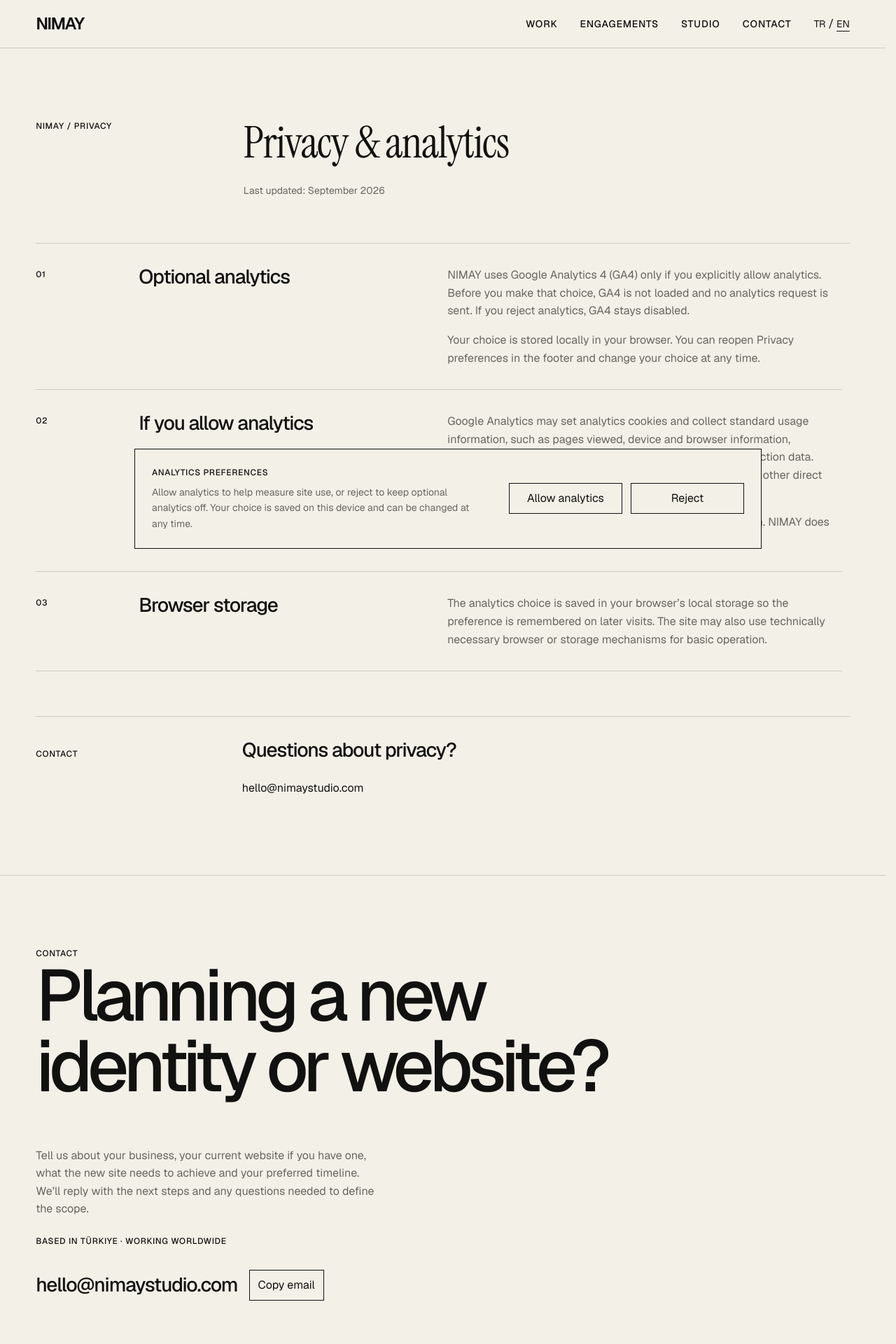
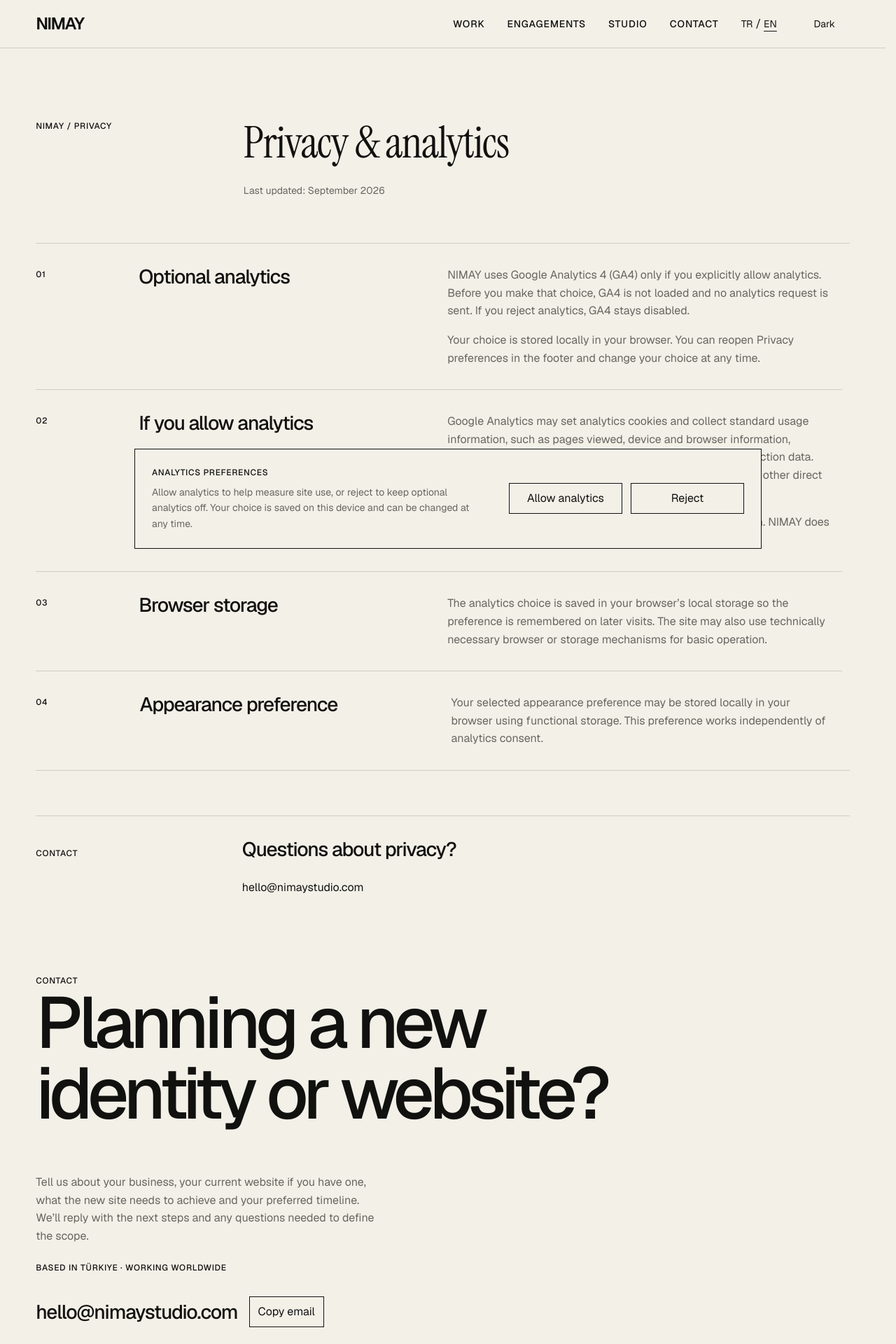
Before and after one commit to nailkhmrn/nimay-studio, a Next.js app: page /en/privacy in a window 1280 px wide. Shown: the top 1920 px of the page at 70% size. Built offline with nearby package versions, Linux system fonts and the light colour scheme.

Commit message:
Add dark theme and mobile pricing polish

```diff
--- a/app/[locale]/layout.tsx
+++ b/app/[locale]/layout.tsx
@@ -5,6 +5,7 @@ import { notFound } from "next/navigation";
 import { AnalyticsConsent } from "@/components/analytics/analytics-consent";
 import { SiteFooter } from "@/components/layout/site-footer";
 import { SiteHeader } from "@/components/layout/site-header";
+import { ThemeInitScript } from "@/components/theme/theme-init-script";
 import { getSiteContent, isLocale, locales } from "@/lib/i18n";
 import "../globals.css";
 
@@ -46,7 +47,8 @@ export default async function LocaleLayout({ children, params }: Readonly<{ chil
   if (!isLocale(locale)) notFound();
   const content = getSiteContent(locale);
   return (
-    <html lang={locale} className={`${geist.variable} ${instrument.variable}`}>
+    <html lang={locale} suppressHydrationWarning className={`${geist.variable} ${instrument.variable}`}>
+      <head><ThemeInitScript /></head>
       <body className="site-shell">
         <a className="skip-link" href="#main-content">{content.labels.skipToContent}</a>
         <SiteHeader locale={locale} content={content} />
--- a/app/[locale]/privacy/page.tsx
+++ b/app/[locale]/privacy/page.tsx
@@ -50,6 +50,13 @@ export default async function PrivacyPage({ params }: { params: Promise<{ locale
             </section>
           ))}
         </div>
+        <section className="privacy-entry" aria-labelledby="privacy-04">
+          <span className="type-label privacy-number">04</span>
+          <h2 id="privacy-04" className="type-h2">{locale === "tr" ? "Görünüm tercihi" : "Appearance preference"}</h2>
+          <div className="privacy-copy">
+            <p className="type-body">{locale === "tr" ? "Seçtiğiniz görünüm tercihi, işlevsel depolama kullanılarak tarayıcınızda yerel olarak saklanabilir. Bu tercih, analiz izninden bağımsız olarak çalışır." : "Your selected appearance preference may be stored locally in your browser using functional storage. This preference works independently of analytics consent."}</p>
+          </div>
+        </section>
         <section className="privacy-contact" aria-labelledby="privacy-contact-title">
           <p className="type-label">{content.privacy.contactLabel}</p>
           <h2 id="privacy-contact-title" className="type-h2">{content.privacy.contactHeading}</h2>
--- a/app/globals.css
+++ b/app/globals.css
@@ -21,11 +21,18 @@
   --secondary: #68665f;
   --surface: #e8e4da;
   --paper: #faf8f3;
-  --hairline: rgba(17, 17, 15, 0.16);
+  --hairline: rgb(17 17 15 / 16%);
   --graphite: var(--secondary);
   --line: var(--hairline);
   --accent: var(--ink);
   --deep-ink: var(--ink);
+  --footer-background: var(--canvas);
+  --footer-foreground: var(--ink);
+  --footer-muted: var(--secondary);
+  --footer-line: var(--hairline);
+  --focus-color: var(--ink);
+  --selection-background: var(--ink);
+  --selection-foreground: var(--canvas);
   --type-display: clamp(3rem, 1.25rem + 6.5vw, 7.5rem);
   --type-hero: clamp(3.625rem, 3.25rem + 1.5vw, 4rem);
   --type-project: clamp(2.25rem, 1.75rem + 2vw, 3.5rem);
@@ -60,6 +67,27 @@
   --header-height: 4.25rem;
 }
 
+:root[data-theme="dark"] {
+  color-scheme: dark;
+  --canvas: #161510;
+  --ink: #f3f0e8;
+  --secondary: #b3afa5;
+  --surface: #211f19;
+  --paper: #1b1915;
+  --hairline: rgb(243 240 232 / 18%);
+  --graphite: var(--secondary);
+  --line: var(--hairline);
+  --accent: #f3f0e8;
+  --deep-ink: #0f0e0b;
+  --footer-background: #211f19;
+  --footer-foreground: #f3f0e8;
+  --footer-muted: #b3afa5;
+  --footer-line: rgb(243 240 232 / 18%);
+  --focus-color: #f3f0e8;
+  --selection-background: #f3f0e8;
+  --selection-foreground: #161510;
+}
+
 @media (min-width: 40rem) {
   :root { --page-gutter: 2rem; --grid-gap: 1.25rem; }
 }
@@ -86,8 +114,8 @@
   a { color: inherit; }
   button, input, textarea, select { font: inherit; }
   img, svg { max-width: 100%; }
-  ::selection { color: var(--canvas); background: var(--accent); }
-  :focus-visible { outline: 2px solid var(--accent); outline-offset: 5px; }
+  ::selection { color: var(--selection-foreground); background: var(--selection-background); }
+  :focus-visible { outline: 2px solid var(--focus-color); outline-offset: 5px; }
 }
 
 @layer components {
@@ -98,6 +126,7 @@
   .content-width { max-width: var(--reading-width); }
   .stack > * + * { margin-block-start: var(--space-5); }
   .type-display { font-size: var(--type-display); line-height: 0.98; font-weight: 500; letter-spacing: -0.065em; }
+  .footer-heading .type-display { overflow-wrap: break-word; }
   .type-hero { font-family: var(--font-instrument), serif; font-size: var(--type-hero); line-height: 0.98; font-weight: 400; letter-spacing: -0.025em; }
   .type-project { font-family: var(--font-instrument), serif; font-size: var(--type-project); line-height: 1.05; font-weight: 400; letter-spacing: -0.02em; }
   .type-editorial { font-family: var(--font-instrument), serif; font-size: var(--type-editorial); line-height: 1.05; font-weight: 400; letter-spacing: -0.02em; }
@@ -129,6 +158,11 @@
   .site-header-navigation { display: none; align-items: center; gap: var(--space-6); }
   .locale-switcher { display: inline-flex; align-items: center; gap: var(--space-1); white-space: nowrap; }
   .locale-link { display: inline-flex; align-items: center; min-height: 2.75rem; font-size: var(--type-small); text-decoration: none; }
+  .theme-control { display: inline-flex; align-items: center; justify-content: center; min-width: 4.5rem; min-height: 2.75rem; padding: var(--space-2) var(--space-1); border: 0; background: transparent; color: var(--ink); cursor: pointer; text-align: center; }
+  .theme-control:hover { color: var(--secondary); text-decoration: underline; text-underline-offset: 0.35em; }
+  .theme-action-light { display: none; }
+  :root[data-theme="dark"] .theme-action-dark { display: none; }
+  :root[data-theme="dark"] .theme-action-light { display: inline; }
   .locale-link[aria-current="page"] { text-decoration: underline; text-underline-offset: 0.35em; text-decoration-thickness: 1px; }
   .desktop-navigation ul, .footer-navigation ul, .mobile-menu-nav ul { list-style: none; padding: 0; margin: 0; }
   .nav-link { display: inline-flex; align-items: center; min-height: 2.75rem; font-size: var(--type-small); text-decoration: none; text-underline-offset: 0.35em; text-decoration-thickness: 1px; }
@@ -144,7 +178,7 @@
   .mobile-menu-nav { padding-block: var(--space-7); }
   .mobile-menu-nav li + li { border-top: 1px solid var(--line); }
   .mobile-menu-link { display: flex; padding-block: var(--space-4); font-size: var(--type-h1); line-height: 1.15; font-weight: 500; letter-spacing: -0.04em; }
-  .mobile-menu-tools { padding-block: var(--space-4); border-block: 1px solid var(--line); }
+  .mobile-menu-tools { display: flex; align-items: center; justify-content: space-between; gap: var(--space-4); padding-block: var(--space-4); border-block: 1px solid var(--line); }
   .mobile-menu-tools .locale-switcher { min-height: 2.75rem; }
   .footer-contact-grid { display: grid; gap: var(--space-6); margin-top: var(--space-8); }
   .footer-guidance { max-width: 48ch; }
@@ -154,8 +188,8 @@
   .copy-email { min-height: 44px; padding: var(--space-2) var(--space-3); border: 1px solid var(--ink); background: transparent; color: var(--ink); cursor: pointer; }
   .copy-email:hover { background: var(--ink); color: var(--canvas); }
   .footer-legal { display: flex; align-items: center; flex-wrap: wrap; gap: var(--space-5); }
-  .mobile-menu-bottom { margin-top: auto; padding-top: var(--space-5); padding-bottom: max(var(--space-6), env(safe-area-inset-bottom)); border-top: 1px solid var(--line); }
-  .site-footer { flex-shrink: 0; padding-top: var(--section-space); border-top: 1px solid var(--line); }
+  .footer-bottom { display: flex; justify-content: space-between; flex-wrap: wrap; gap: var(--space-4); margin-top: var(--space-8); padding-block: var(--space-5); border-top: 1px solid var(--footer-line); }
+  .contact-footer { background: var(--deep-ink); color: var(--footer-foreground); padding-block: var(--section-space) var(--space-6); border: 0; }
   .footer-brand, .footer-navigation { grid-column: 1 / -1; }
   .footer-brand p { margin-top: var(--space-4); }
   .footer-navigation ul { display: grid; grid-template-columns: repeat(2, minmax(0, 1fr)); column-gap: var(--space-5); row-gap: var(--space-2); }
@@ -164,19 +198,19 @@
   .contact-grid > h2, .contact-details { grid-column: 1 / -1; }
   .contact-grid > h2 { text-transform: uppercase; letter-spacing: -0.025em; }
   .contact-details { margin-top: var(--space-6); }
-.contact-guidance { max-width: 44ch; margin-bottom: var(--space-5); color: rgb(243 240 232 / 78%); }
+  .contact-guidance { max-width: 44ch; margin-bottom: var(--space-5); color: var(--footer-muted); }
   .contact-actions { display: flex; align-items: center; flex-wrap: wrap; gap: var(--space-4); }
-  .contact-copy-button { display: inline-flex; align-items: center; justify-content: center; min-width: 7.5rem; min-height: 44px; padding: var(--space-2) var(--space-3); border: 1px solid rgb(243 240 232 / 52%); background: transparent; color: var(--canvas); cursor: pointer; text-align: center; transition: background-color var(--duration-state), color var(--duration-state), border-color var(--duration-state); }
+  .contact-copy-button { display: inline-flex; align-items: center; justify-content: center; min-width: 7.5rem; min-height: 44px; padding: var(--space-2) var(--space-3); border: 1px solid var(--footer-line); background: transparent; color: var(--footer-foreground); cursor: pointer; text-align: center; transition: background-color var(--duration-state), color var(--duration-state), border-color var(--duration-state); }
   .contact-copy-button:hover { border-color: var(--canvas); background: var(--canvas); color: var(--ink); }
   .contact-email { display: inline-flex; align-items: center; min-height: 44px; text-decoration: none; text-underline-offset: 0.15em; overflow-wrap: anywhere; }
   .contact-email:hover { text-decoration: underline; }
   .contact-socials { list-style: none; margin: var(--space-6) 0 0; padding: 0; display: flex; flex-wrap: wrap; gap: var(--space-5); }
   .contact-location { margin-top: var(--space-7); }
-  .contact-bottom { display: flex; align-items: center; justify-content: space-between; gap: var(--space-5); margin-top: var(--space-80); padding-top: var(--space-5); border-top: 1px solid rgb(243 240 232 / 22%); }
+  .contact-bottom { display: flex; align-items: center; justify-content: space-between; gap: var(--space-5); margin-top: var(--space-80); padding-top: var(--space-5); border-top: 1px solid var(--footer-line); }
   .contact-footer :focus-visible { outline-color: var(--canvas); }
   .contact-footer .brand-link:hover, .contact-footer .text-link:hover { color: var(--canvas); text-decoration: underline; }
-  .analytics-preferences-button { display: inline-flex; align-items: center; min-height: 44px; padding: 0; border: 0; background: transparent; color: var(--canvas); cursor: pointer; text-decoration: underline; text-underline-offset: 0.3em; }
-  .analytics-preferences-button:hover { color: var(--canvas); }
+  .analytics-preferences-button { display: inline-flex; align-items: center; min-height: 44px; padding: 0; border: 0; background: transparent; color: var(--footer-foreground); cursor: pointer; text-decoration: underline; text-underline-offset: 0.3em; }
+  .analytics-preferences-button:hover { color: var(--footer-foreground); }
   .footer-privacy-controls { display: flex; align-items: center; flex-wrap: wrap; gap: var(--space-4); }
   .footer-privacy-link { display: inline-flex; align-items: center; min-height: 44px; color: inherit; text-decoration: underline; text-underline-offset: 0.3em; }
   .analytics-consent { position: fixed; z-index: 60; inset-inline: var(--page-gutter); bottom: var(--space-4); width: auto; max-width: 56rem; margin-inline: auto; display: grid; gap: var(--space-4); padding: var(--space-4); border: 1px solid var(--ink); background: var(--canvas); color: var(--ink); }
--- a/components/layout/site-header.tsx
+++ b/components/layout/site-header.tsx
@@ -2,6 +2,7 @@ import { Container } from "./container";
 import { CurrentLink } from "@/components/navigation/current-link";
 import { LocaleSwitcher } from "@/components/navigation/locale-switcher";
 import { MobileNavigation } from "@/components/navigation/mobile-navigation";
+import { ThemeControl } from "@/components/theme/theme-control";
 import { getNavigation } from "@/content/navigation";
 import type { Locale, SiteContent } from "@/content/types";
 
@@ -18,6 +19,7 @@ export function SiteHeader({ locale, content }: { locale: Locale; content: SiteC
             </ul>
           </nav>
           <LocaleSwitcher locale={locale} ariaLabel={content.labels.language} />
+          <ThemeControl labels={content.labels} />
         </div>
         <MobileNavigation locale={locale} content={content} navigation={navigation} />
       </Container>
--- a/components/navigation/mobile-navigation.tsx
+++ b/components/navigation/mobile-navigation.tsx
@@ -6,6 +6,7 @@ import { usePathname } from "next/navigation";
 import { Container } from "@/components/layout/container";
 import { LocaleSwitcher } from "@/components/navigation/locale-switcher";
 import { CurrentLink } from "./current-link";
+import { ThemeControl } from "@/components/theme/theme-control";
 import type { NavigationItem } from "@/content/navigation";
 import type { Locale, SiteContent } from "@/content/types";
 
@@ -71,6 +72,7 @@ export function MobileNavigation({ locale, content, navigation }: { locale: Loca
           </nav>
           <div className="mobile-menu-tools">
             <LocaleSwitcher locale={locale} ariaLabel={content.labels.language} />
+            <ThemeControl labels={content.labels} />
           </div>
           <div className="mobile-menu-bottom">
             <p className="type-small">NIMAY Studio</p>
--- a/components/sections/engagements.tsx
+++ b/components/sections/engagements.tsx
@@ -22,7 +22,7 @@ export function Engagements({ content, facts }: { content: SiteContent; facts: r
                     <span className="type-label text-muted engagement-number">{fact.number}</span>
                     <h3 className="type-h2">{fact.name}</h3>
                   </div>
-                  <p className="type-h3 engagement-price">{content.labels.pricePrefix} {fact.price}</p>
+                  <p className="type-h3 engagement-price"><span className="type-label engagement-price-label">{content.labels.pricePrefix}</span>{" "}<span className="engagement-price-amount">{fact.price}</span></p>
                   <p className="type-body text-muted engagement-audience">{item.audience}</p>
                   <div className="engagement-timeline">
                     <p className="type-label">{content.labels.typicalTimeline}</p>
--- /dev/null
+++ b/components/theme/theme-control.tsx
@@ -0,0 +1,34 @@
+"use client";
+
+import type { SiteContent } from "@/content/types";
+
+const THEME_STORAGE_KEY = "nimay-theme-v1";
+
+type Theme = "light" | "dark";
+
+function getTheme(): Theme {
+  return document.documentElement.dataset.theme === "dark" ? "dark" : "light";
+}
+
+function setTheme(theme: Theme) {
+  document.documentElement.dataset.theme = theme;
+  document.documentElement.style.colorScheme = theme;
+  try {
+    window.localStorage.setItem(THEME_STORAGE_KEY, theme);
+  } catch {
+    // The current-page preference remains active when storage is unavailable.
+  }
+}
+
+export function ThemeControl({ labels }: { labels: SiteContent["labels"] }) {
+  function toggleTheme() {
+    setTheme(getTheme() === "dark" ? "light" : "dark");
+  }
+
+  return (
+    <button type="button" className="theme-control type-small" onClick={toggleTheme}>
+      <span className="theme-action theme-action-dark">{labels.darkAction}</span>
+      <span className="theme-action theme-action-light">{labels.lightAction}</span>
+    </button>
+  );
+}
--- /dev/null
+++ b/components/theme/theme-init-script.tsx
@@ -0,0 +1,22 @@
+const themeInitScript = `(() => {
+  const key = "nimay-theme-v1";
+  const root = document.documentElement;
+  let theme = null;
+  try {
+    const stored = window.localStorage.getItem(key);
+    if (stored === "light" || stored === "dark") theme = stored;
+  } catch {}
+  if (!theme) {
+    try {
+      theme = window.matchMedia("(prefers-color-scheme: dark)").matches ? "dark" : "light";
+    } catch {
+      theme = "light";
+    }
+  }
+  root.dataset.theme = theme;
+  root.style.colorScheme = theme;
+})();`;
+
+export function ThemeInitScript() {
+  return <script dangerouslySetInnerHTML={{ __html: themeInitScript }} />;
+}
--- a/content/locales/en.ts
+++ b/content/locales/en.ts
@@ -12,7 +12,7 @@ export const en = {
     imageAlt: "NIMAY — Independent Digital Studio",
   },
   labels: {
-    home: "Home", work: "Work", contact: "Contact", language: "Language", menu: "Menu", close: "Close", navigation: "Main navigation", mobileNavigation: "Mobile navigation", skipToContent: "Skip to content", basedIn: "Based in Türkiye", workingWorldwide: "Working worldwide", selectedWork: "Selected Work", projectCount: "01—02", services: "Services", sector: "Sector", year: "Year", viewProject: "View Project", conceptWebsite: "Concept Website", engagements: "Engagements", websiteEngagements: "Website engagements.", typicalTimeline: "Typical timeline", terms: "Terms", approach: "Approach", studio: "Studio", capabilities: "Capabilities", contactPrompt: "Planning a new identity or website?", copyEmail: "Copy email", emailCopied: "Email copied", privacy: "Privacy", privacyPreferences: "Privacy preferences", analyticsPreferences: "Analytics preferences", allowAnalytics: "Allow analytics", rejectAnalytics: "Reject", analyticsDescription: "Allow analytics to help measure site use, or reject to keep optional analytics off. Your choice is saved on this device and can be changed at any time.", footerStudioDescriptor: "Independent Digital Studio", viewProjectAria: "View concept website",
+    home: "Home", work: "Work", contact: "Contact", language: "Language", darkAction: "Dark", lightAction: "Light", menu: "Menu", close: "Close", navigation: "Main navigation", mobileNavigation: "Mobile navigation", skipToContent: "Skip to content", basedIn: "Based in Türkiye", workingWorldwide: "Working worldwide", selectedWork: "Selected Work", projectCount: "01—02", services: "Services", sector: "Sector", year: "Year", viewProject: "View Project", conceptWebsite: "Concept Website", engagements: "Engagements", websiteEngagements: "Website engagements.", typicalTimeline: "Typical timeline", terms: "Terms", approach: "Approach", studio: "Studio", capabilities: "Capabilities", contactPrompt: "Planning a new identity or website?", copyEmail: "Copy email", emailCopied: "Email copied", privacy: "Privacy", privacyPreferences: "Privacy preferences", analyticsPreferences: "Analytics preferences", allowAnalytics: "Allow analytics", rejectAnalytics: "Reject", analyticsDescription: "Allow analytics to help measure site use, or reject to keep optional analytics off. Your choice is saved on this device and can be changed at any time.", footerStudioDescriptor: "Independent Digital Studio", viewProjectAria: "View concept website",
     pricePrefix: "Starting at",
   },
   hero: { kicker: "NIMAY / Independent Digital Studio", title: "Brand identities and websites, from strategy through development.", location: "Based in Türkiye\nWorking worldwide" },
--- a/content/locales/tr.ts
+++ b/content/locales/tr.ts
@@ -12,7 +12,7 @@ export const tr = {
     imageAlt: "NIMAY — Bağımsız Dijital Stüdyo",
   },
   labels: {
-    home: "Ana sayfa", work: "İşler", contact: "İletişim", language: "Dil", menu: "Menü", close: "Kapat", navigation: "Ana navigasyon", mobileNavigation: "Mobil navigasyon", skipToContent: "İçeriğe geç", basedIn: "Türkiye merkezli", workingWorldwide: "Dünyaya açık", selectedWork: "Seçili İşler", projectCount: "01—02", services: "Hizmetler", sector: "Sektör", year: "Yıl", viewProject: "Projeyi görüntüle", conceptWebsite: "Konsept Web Sitesi", engagements: "Hizmet modelleri", websiteEngagements: "Web sitesi çalışmaları.", typicalTimeline: "Tahmini süre", terms: "Koşullar", approach: "Yaklaşım", studio: "Stüdyo", capabilities: "Yetkinlikler", contactPrompt: "Yeni bir kimlik veya web sitesi mi planlıyorsunuz?", copyEmail: "E-postayı kopyala", emailCopied: "E-posta kopyalandı", privacy: "Gizlilik", privacyPreferences: "Gizlilik tercihleri", analyticsPreferences: "Analiz tercihleri", allowAnalytics: "Analizlere izin ver", rejectAnalytics: "Reddet", analyticsDescription: "Site kullanımını ölçmemize yardımcı olması için analizlere izin verin veya isteğe bağlı analizleri kapalı tutmak için reddedin. Seçiminiz bu cihazda saklanır ve istediğiniz zaman değiştirilebilir.", footerStudioDescriptor: "Bağımsız Dijital Stüdyo", viewProjectAria: "Konsept web sitesini görüntüle",
+    home: "Ana sayfa", work: "İşler", contact: "İletişim", language: "Dil", darkAction: "Koyu", lightAction: "Açık", menu: "Menü", close: "Kapat", navigation: "Ana navigasyon", mobileNavigation: "Mobil navigasyon", skipToContent: "İçeriğe geç", basedIn: "Türkiye merkezli", workingWorldwide: "Dünyaya açık", selectedWork: "Seçili İşler", projectCount: "01—02", services: "Hizmetler", sector: "Sektör", year: "Yıl", viewProject: "Projeyi görüntüle", conceptWebsite: "Konsept Web Sitesi", engagements: "Hizmet modelleri", websiteEngagements: "Web sitesi çalışmaları.", typicalTimeline: "Tahmini süre", terms: "Koşullar", approach: "Yaklaşım", studio: "Stüdyo", capabilities: "Yetkinlikler", contactPrompt: "Yeni bir kimlik veya web sitesi mi planlıyorsunuz?", copyEmail: "E-postayı kopyala", emailCopied: "E-posta kopyalandı", privacy: "Gizlilik", privacyPreferences: "Gizlilik tercihleri", analyticsPreferences: "Analiz tercihleri", allowAnalytics: "Analizlere izin ver", rejectAnalytics: "Reddet", analyticsDescription: "Site kullanımını ölçmemize yardımcı olması için analizlere izin verin veya isteğe bağlı analizleri kapalı tutmak için reddedin. Seçiminiz bu cihazda saklanır ve istediğiniz zaman değiştirilebilir.", footerStudioDescriptor: "Bağımsız Dijital Stüdyo", viewProjectAria: "Konsept web sitesini görüntüle",
     pricePrefix: "Başlangıç",
   },
   hero: { kicker: "NIMAY / Bağımsız Dijital Stüdyo", title: "Stratejiden geliştirmeye, marka kimlikleri ve web siteleri.", location: "Türkiye merkezli\nDünyaya açık" },
--- a/content/types.ts
+++ b/content/types.ts
@@ -34,6 +34,8 @@ export interface SiteContent {
     readonly studio: string;
     readonly contact: string;
     readonly language: string;
+    readonly darkAction: string;
+    readonly lightAction: string;
     readonly menu: string;
     readonly close: string;
     readonly navigation: string;
```
Also changed, not shown: app/homepage.css (+8 -2 lines).
